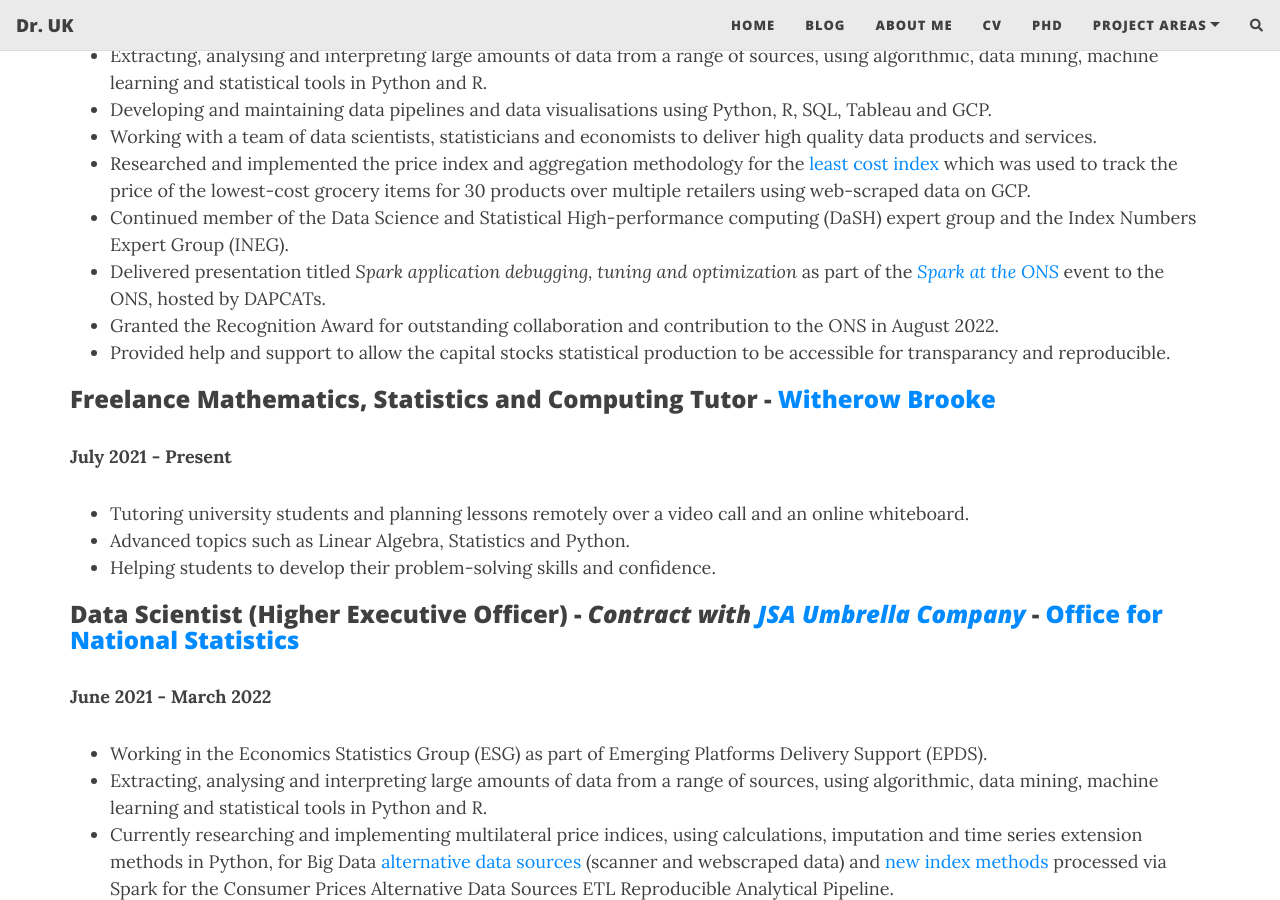
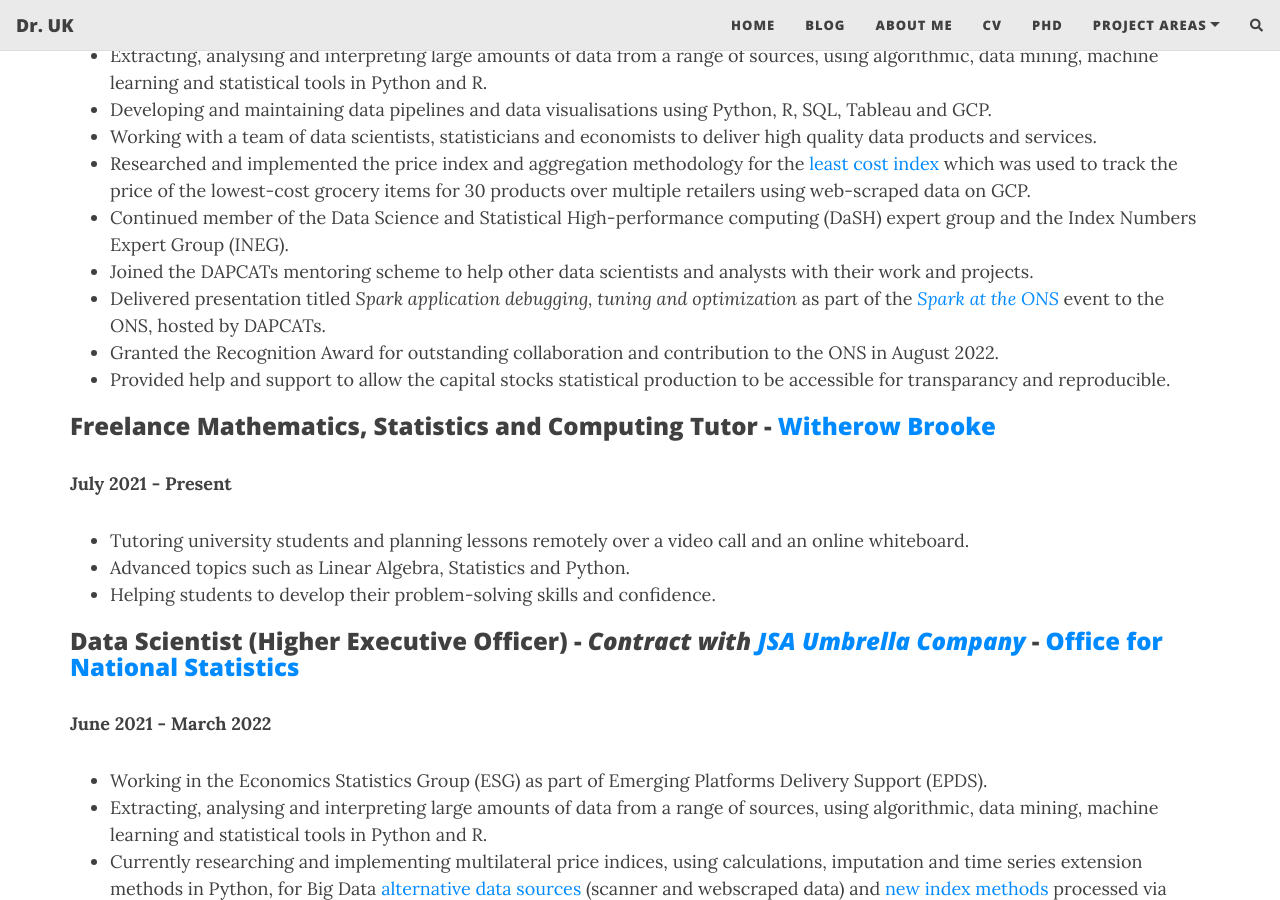
Before and after one commit to drrobotk/drrobotk.github.io, a Jekyll site: the page built from cv.md, in a window 1280 px wide and 900 px high, scrolled down 2256 px. Built offline with Jekyll 4.4.1, drawn with Linux system fonts in a browser that asks for light colours; nearby versions of some CDN libraries; comment, search, counter and statistics services are not loaded.

Commit message:
Update about me.

```diff
--- a/cv.md
+++ b/cv.md
@@ -69,6 +69,7 @@
 -   Working with a team of data scientists, statisticians and economists to deliver high quality data products and services.
 -   Researched and implemented the price index and aggregation methodology for the [least cost index](https://www.ons.gov.uk/economy/inflationandpriceindices/articles/trackingthelowestcostgroceryitemsukexperimentalanalysis/april2021toapril2022) which was used to track the price of the lowest-cost grocery items for 30 products over multiple retailers using web-scraped data on GCP.
 -   Continued member of the Data Science and Statistical High-performance computing (DaSH) expert group and the Index Numbers Expert Group (INEG).
+-   Joined the DAPCATs mentoring scheme to help other data scientists and analysts with their work and projects.
 -   Delivered presentation titled *Spark application debugging, tuning and optimization* as part of the [*Spark at the ONS*](https://best-practice-and-impact.github.io/ons-spark/intro.html) event to the ONS, hosted by DAPCATs.
 -   Granted the Recognition Award for outstanding collaboration and contribution to the ONS in August 2022.
 -   Provided help and support to allow the capital stocks statistical production to be accessible for transparancy and reproducible.
```
